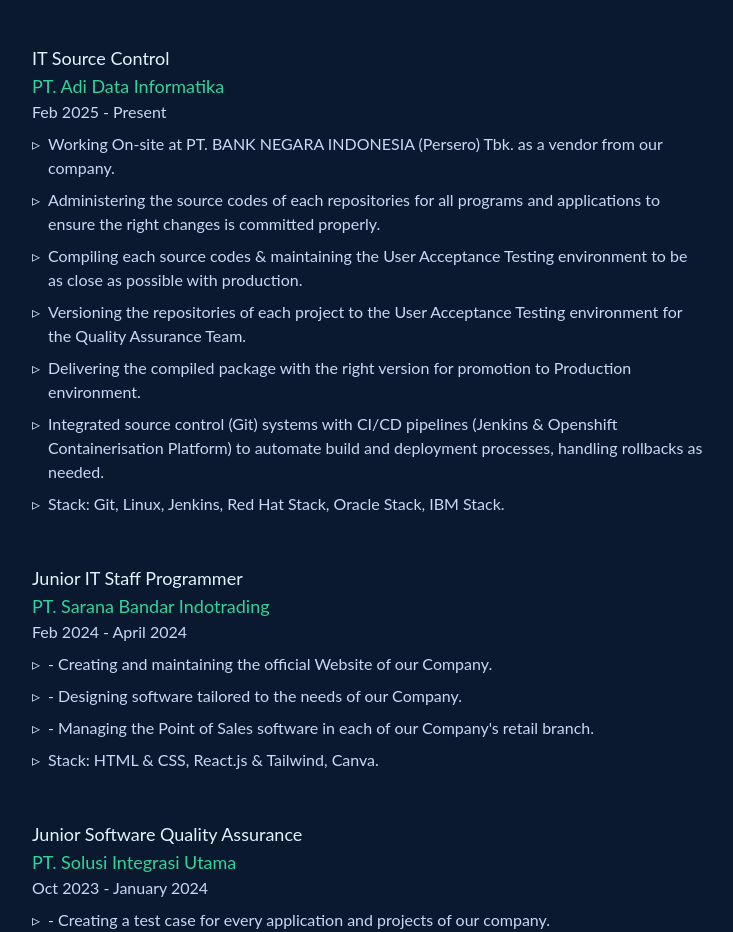
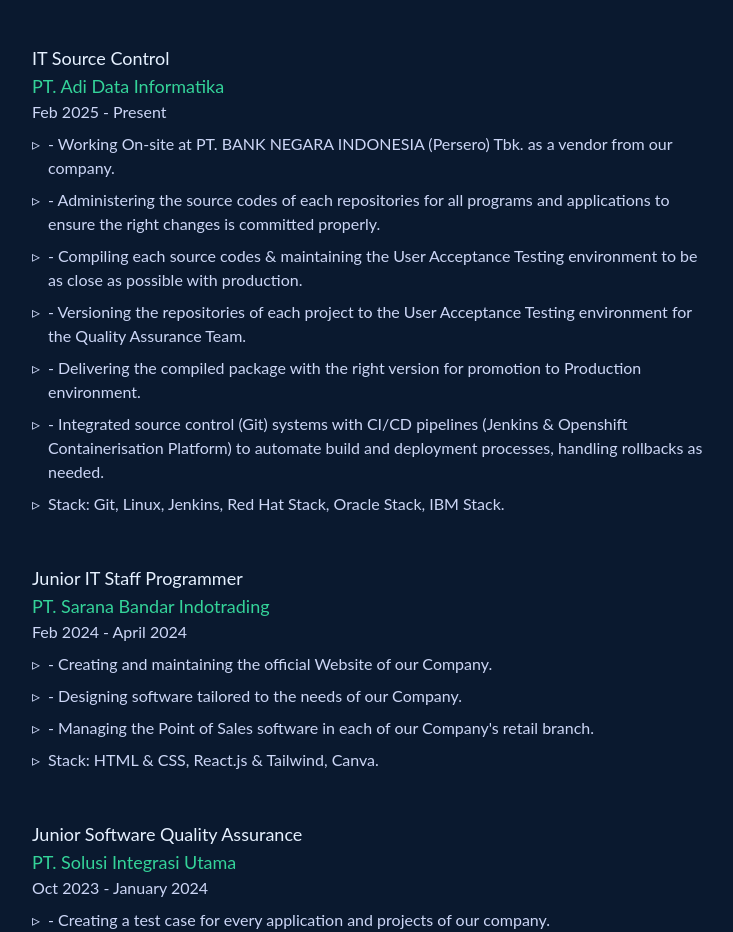
Before and after one commit to Imperial-Programmer/Portfolio, a plain HTML site: page index.html in a window 1280 px wide. Shown: the part 1340-2272 px from the top of the page, without its empty margins (256-989 px from the left). Drawn offline with nearby package versions, Linux system fonts and the light colour scheme; files that its build step writes are made by us from their sources.

Commit message:
Add bullet points to experience descriptionsb
Updated experibence list to include bullet points for clarity.

```diff
--- a/index.html
+++ b/index.html
@@ -153,12 +153,12 @@
               </h3>
               <p class="text-base color-secondary">Feb 2025 - Present</p>
               <ul class="experience-list mt-4 color-secondary text-sm md:text-base">
-                <li class="pl-4 mt-2">Working On-site at PT. BANK NEGARA INDONESIA (Persero) Tbk. as a vendor from our company.</li>
-                <li class="pl-4 mt-2">Administering the source codes of each repositories for all programs and applications to ensure the right changes is committed properly.</li>
-                <li class="pl-4 mt-2">Compiling each source codes & maintaining the User Acceptance Testing environment to be as close as possible with production.</li>
-                <li class="pl-4 mt-2">Versioning the repositories of each project to the User Acceptance Testing environment for the Quality Assurance Team.</li>
-                <li class="pl-4 mt-2">Delivering the compiled package with the right version for promotion to Production environment.</li>
-                <li class="pl-4 mt-2">Integrated source control (Git) systems with CI/CD pipelines (Jenkins & Openshift Containerisation Platform) to automate build and deployment processes, handling rollbacks as needed.</li>
+                <li class="pl-4 mt-2">- Working On-site at PT. BANK NEGARA INDONESIA (Persero) Tbk. as a vendor from our company.</li>
+                <li class="pl-4 mt-2">- Administering the source codes of each repositories for all programs and applications to ensure the right changes is committed properly.</li>
+                <li class="pl-4 mt-2">- Compiling each source codes & maintaining the User Acceptance Testing environment to be as close as possible with production.</li>
+                <li class="pl-4 mt-2">- Versioning the repositories of each project to the User Acceptance Testing environment for the Quality Assurance Team.</li>
+                <li class="pl-4 mt-2">- Delivering the compiled package with the right version for promotion to Production environment.</li>
+                <li class="pl-4 mt-2">- Integrated source control (Git) systems with CI/CD pipelines (Jenkins & Openshift Containerisation Platform) to automate build and deployment processes, handling rollbacks as needed.</li>
                 <li class="pl-4 mt-2">Stack: Git, Linux, Jenkins, Red Hat Stack, Oracle Stack, IBM Stack.</li>
               </ul>
             </div>
```
